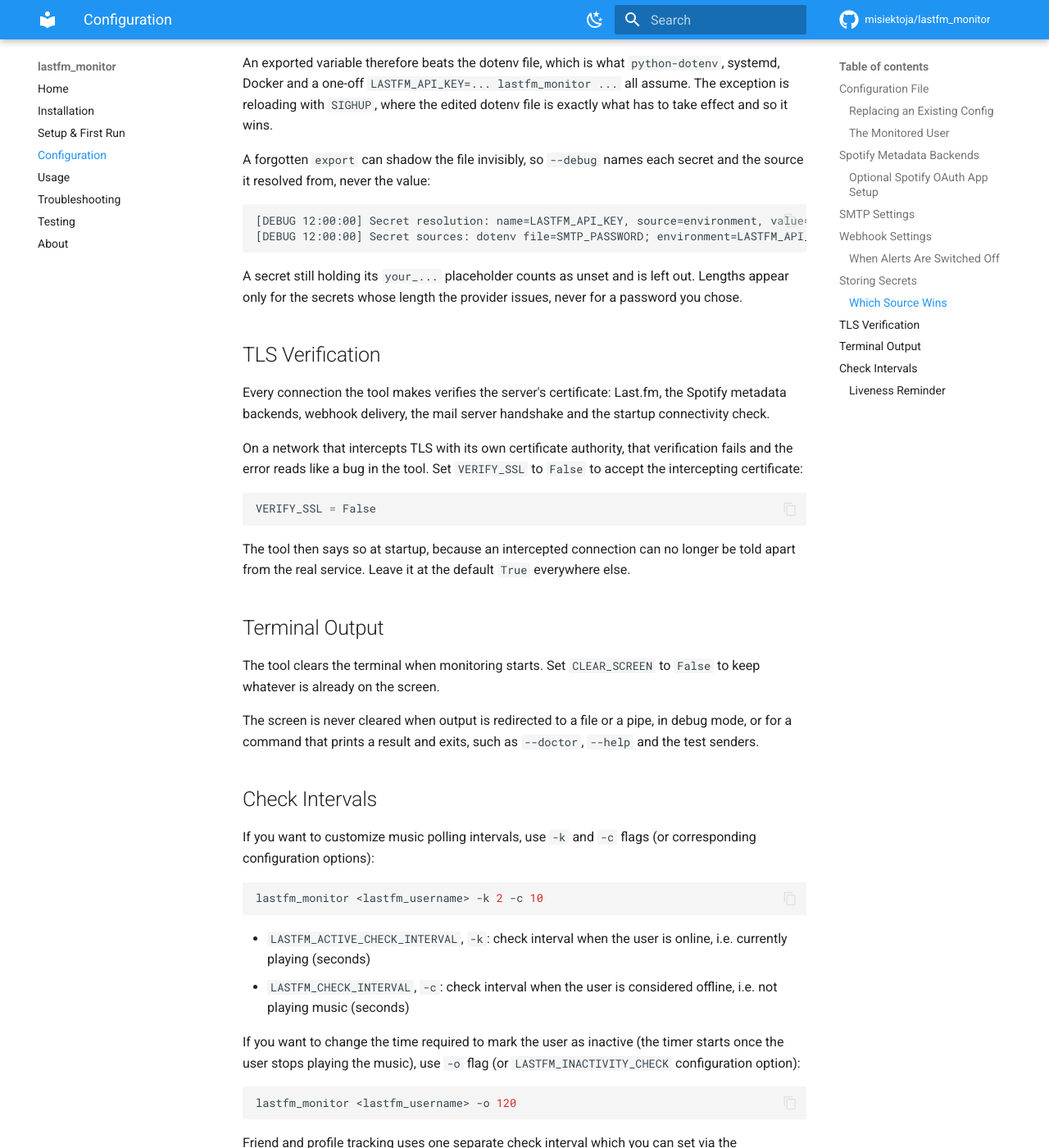
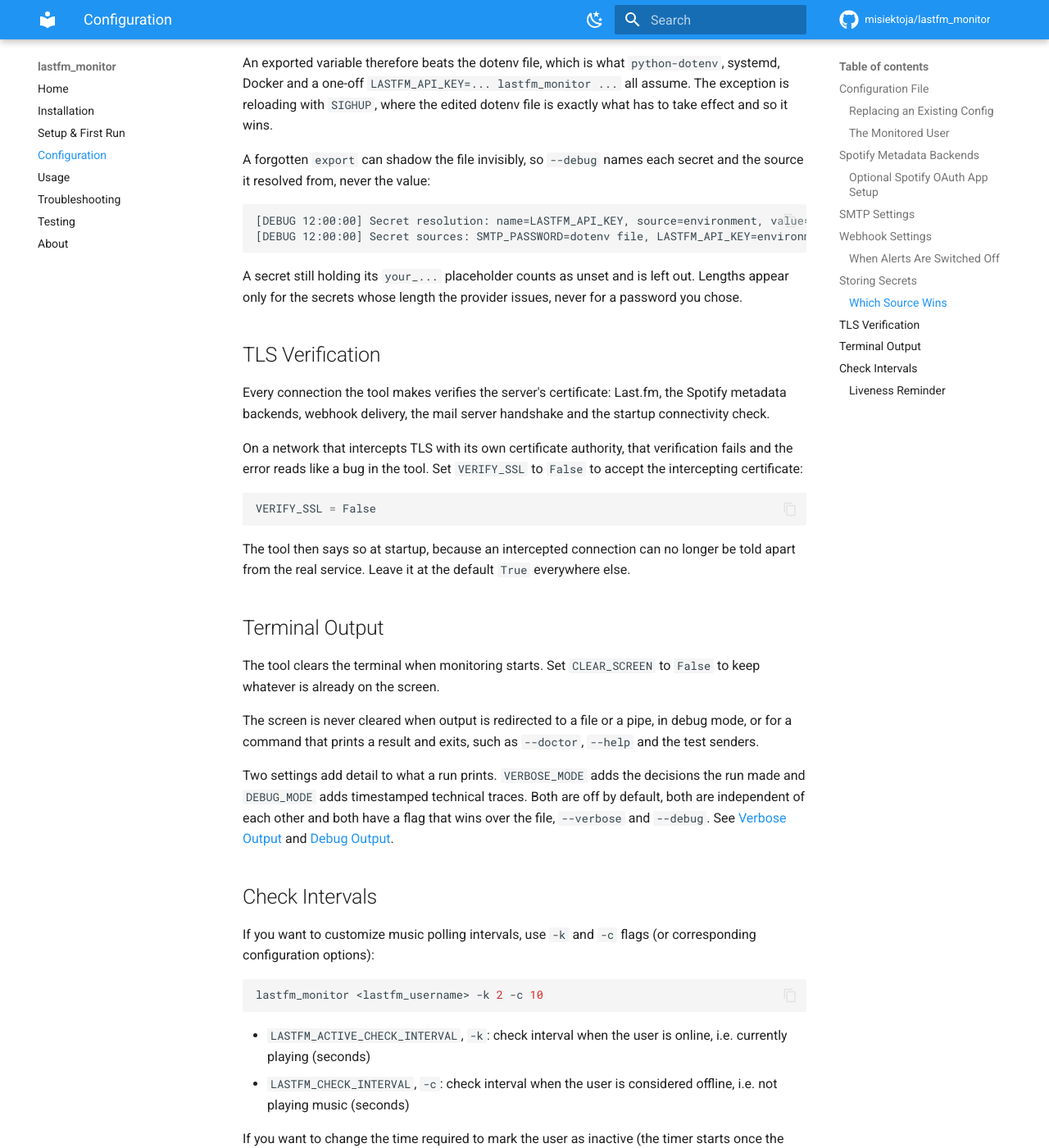
Before and after one commit to misiektoja/lastfm_monitor, an MkDocs documentation site: the page built from docs/configuration.md, in a window 1280 px wide and 1400 px high, scrolled down 7794 px. Shown: the whole window at 82% size. Built offline with MkDocs 1.6.1 and Material for MkDocs 9.7.7, drawn with Linux system fonts in a browser that asks for light colours; comment, search, counter and statistics services are not loaded.

Commit message:
docs(configuration): point the output settings at the two diagnostic modes

````diff
--- a/docs/configuration.md
+++ b/docs/configuration.md
@@ -269,8 +269,8 @@ An exported variable therefore beats the dotenv file, which is what `python-dote
 A forgotten `export` can shadow the file invisibly, so `--debug` names each secret and the source it resolved from, never the value:
 
 ```text
-[DEBUG 12:00:00] Secret resolution: name=LASTFM_API_KEY, source=environment, value=set, 32 chars
-[DEBUG 12:00:00] Secret sources: dotenv file=SMTP_PASSWORD; environment=LASTFM_API_KEY
+[DEBUG 12:00:00] Secret resolution: name=LASTFM_API_KEY, source=environment, value=set, chars=32
+[DEBUG 12:00:00] Secret sources: SMTP_PASSWORD=dotenv file, LASTFM_API_KEY=environment
 ```
 
 A secret still holding its `your_...` placeholder counts as unset and is left out. Lengths appear only for the secrets whose length the provider issues, never for a password you chose.
@@ -292,6 +292,8 @@ The tool then says so at startup, because an intercepted connection can no longe
 The tool clears the terminal when monitoring starts. Set `CLEAR_SCREEN` to `False` to keep whatever is already on the screen.
 
 The screen is never cleared when output is redirected to a file or a pipe, in debug mode, or for a command that prints a result and exits, such as `--doctor`, `--help` and the test senders.
+
+Two settings add detail to what a run prints. `VERBOSE_MODE` adds the decisions the run made and `DEBUG_MODE` adds timestamped technical traces. Both are off by default, both are independent of each other and both have a flag that wins over the file, `--verbose` and `--debug`. See [Verbose Output](troubleshooting.md#verbose-output) and [Debug Output](troubleshooting.md#debug-output).
 
 ## Check Intervals
 
````
